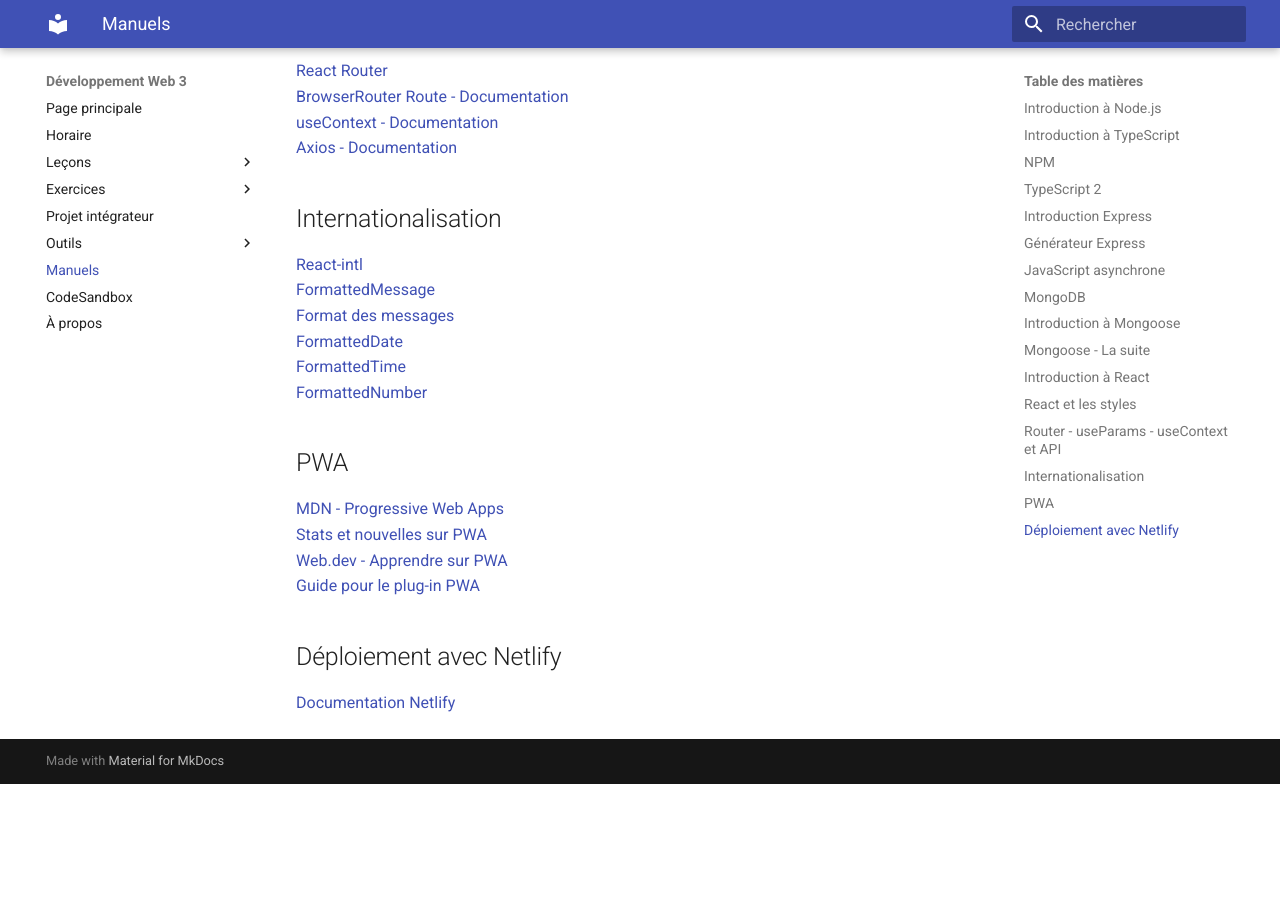
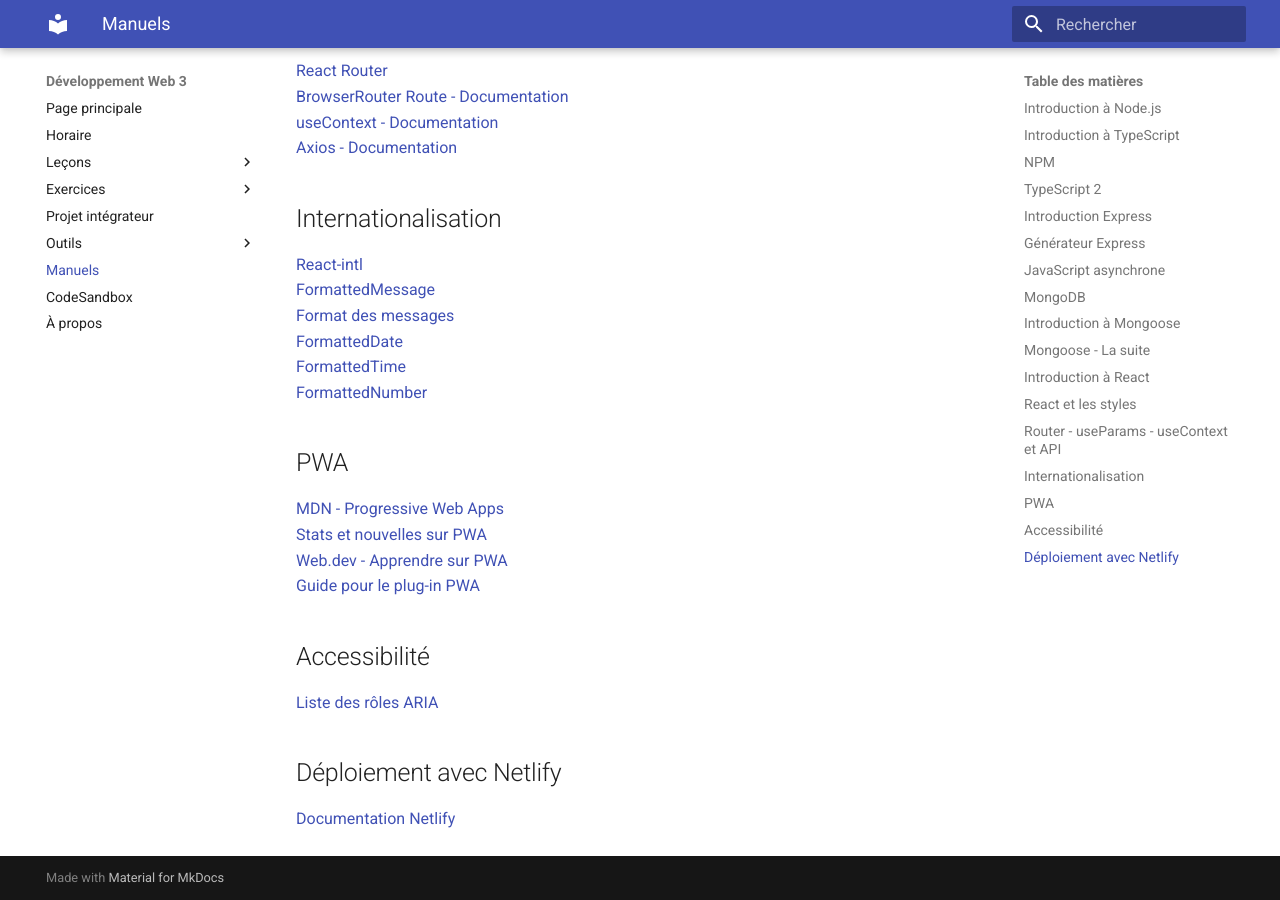
Before and after one commit to cegepvictoetienne/developpementweb3, an MkDocs documentation site: the page built from wiki/manuels.md, in a window 1280 px wide and 900 px high, scrolled down 2595 px. Built offline with MkDocs 1.6.1 and Material for MkDocs 9.7.7, drawn with Linux system fonts in a browser that asks for light colours; before the commit the page ends 3379 px from its top, so only the background shows below that.

Commit message:
changer horaire

```diff
--- a/wiki/horaire.md
+++ b/wiki/horaire.md
@@ -18,7 +18,7 @@
 15|2023-10-23|[Introduction à React](introduction_react.md)|[Exercice 9 - React](exercice9_react.md)
 16|2023-10-25|[React et les styles](react_styles.md)|[Exercice 10 - React et styles](exercice10_react_styles.md)
 17|2023-10-30|[Routes, contexte et API](react3.md)|[Exercice 11 - Contexte et API](exercice11_context.md)
-18|2023-11-01|[Internationalisation](internationalisation.md)|[Exercice 12 - Internatialisation](exercice12_internationalisation.md)
+18|2023-11-01|[Internationalisation](internationalisation.md) <br />[Accessibilité](accessibilite.md)|[Exercice 12 - Internatialisation](exercice12_internationalisation.md)
 19|2023-11-06|[Authentification](authentification.md)|[Exercice 13 - Authentification](exercice13_authentification.md)
 20|2023-11-09|[React et PWA](pwa.md)|[Exercice 14 - PWA](exercice14_pwa.md)
 21|2023-11-13|[Netlify](netlify.md)|[Exercice 15 - Netlify](exercice15_netlify.md)
--- a/wiki/manuels.md
+++ b/wiki/manuels.md
@@ -83,5 +83,7 @@
 [Stats et nouvelles sur PWA](https://www.pwastats.com/)
 [Web.dev - Apprendre sur PWA](https://web.dev/learn/pwa/)
 [Guide pour le plug-in PWA](https://vite-pwa-org.netlify.app/guide/)
+## Accessibilité
+[Liste des rôles ARIA](https://www.w3.org/TR/wai-aria-1.0/roles#role_definitions)
 ## Déploiement avec Netlify
 [Documentation Netlify](https://docs.netlify.com)
```
Also changed, not shown: wiki/projet_integrateur.md (+1 -1 lines), 1 other file.
